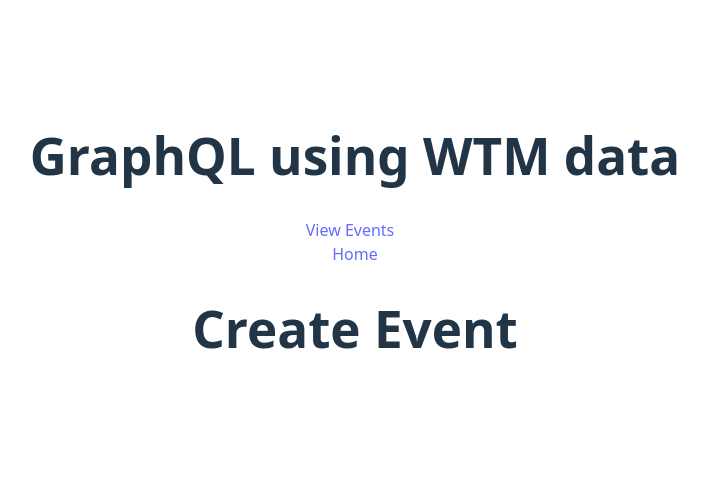
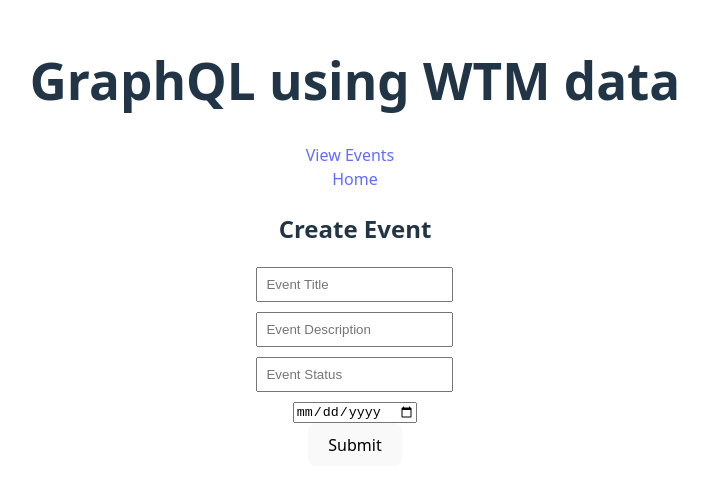
Before and after one commit to cvasquez32/graphql-wp-wtm, a React (Vite) app: page /create-event in a window 1280 px wide. Shown: the part 158-648 px from the top of the page, without its empty margins (285-993 px from the left). Built offline with nearby package versions, Linux system fonts and the light colour scheme; no server answers.

Commit message:
init work for allow mutation to create event on graphql server

```diff
--- a/src/App.jsx
+++ b/src/App.jsx
@@ -1,33 +1,7 @@
-import { gql } from "@apollo/client";
 import DisplayEvents from "./Components/DisplayEvents";
 import CreateEvent from "./Components/CreateEvents";
 import "./App.css";
 import { Routes, Route, Link, useLocation } from "react-router";
-
-const GET_EVENTS = gql`
-  query WTMEvents {
-    events {
-      nodes {
-        slug
-        title
-        id
-        databaseId
-        author {
-          node {
-            name
-          }
-        }
-        content
-        featuredImage {
-          node {
-            file
-            sourceUrl
-          }
-        }
-      }
-    }
-  }
-`;
 
 function App() {
   const location = useLocation();
@@ -48,7 +22,7 @@
       <Routes>
         <Route
           path="/events"
-          element={<DisplayEvents GET_EVENTS={GET_EVENTS} />}
+          element={<DisplayEvents/>}
         />
         <Route
           path="/create-event"
--- a/src/Components/CreateEvents.jsx
+++ b/src/Components/CreateEvents.jsx
@@ -1,13 +1,111 @@
-import React from "react";
+import React, { useState } from "react";
+import { useMutation, gql } from "@apollo/client";
 import { Link } from "react-router";
 
+const CREATE_EVENT = gql`
+  mutation CreateEvent($input: CreateEventInput!) {
+    createEvent(input: $input) {
+      event {
+        id
+        title
+        slug
+        uri
+      }
+      clientMutationId
+    }
+  }
+`;
+
 const CreateEvent = () => {
+  const [formState, setFormState] = useState({
+    title: "",
+    content: "",
+    status: "",
+    date: "",
+    clientMutationId: "3"
+  });
+
+  const [createLink] = useMutation(CREATE_EVENT, {
+    variables: {
+      input: {
+        title: formState.title,
+        content: formState.content,
+        status: formState.status,
+        date: formState.date,
+        clientMutationId: "3"
+      }
+    },
+  });
+
   return (
     <div>
       <nav>
         <Link to="/">Home</Link>
       </nav>
-      <h1>Create Event</h1>
+      <h2>Create Event</h2>
+      <form
+        onSubmit={(e) => {
+          e.preventDefault();
+          createLink();
+        }}
+      >
+        <div
+          style={{
+            display: "flex",
+            flexDirection: "column",
+            alignItems: "center",
+            justifyContent: "center",
+          }}
+        >
+          <input
+            style={{ marginBottom: "10px", padding: "8px" }}
+            value={formState.title}
+            onChange={(e) =>
+              setFormState({
+                ...formState,
+                title: e.target.value,
+              })
+            }
+            type="text"
+            placeholder="Event Title"
+          />
+          <input
+            style={{ marginBottom: "10px", padding: "8px" }}
+            value={formState.content}
+            onChange={(e) =>
+              setFormState({
+                ...formState,
+                content: e.target.value,
+              })
+            }
+            type="text"
+            placeholder="Event Description"
+          />
+          <input
+            style={{ marginBottom: "10px", padding: "8px" }}
+            value={formState.status}
+            onChange={(e) =>
+              setFormState({
+                ...formState,
+                status: e.target.value,
+              })
+            }
+            type="text"
+            placeholder="Event Status"
+          />
+          <input
+            type="date"
+            value={formState.date}
+            onChange={(e) =>
+              setFormState({
+                ...formState,
+                date: e.target.value,
+              })
+            }
+          />
+        </div>
+        <button type="submit">Submit</button>
+      </form>
     </div>
   );
 };
--- a/src/Components/DisplayEvents.jsx
+++ b/src/Components/DisplayEvents.jsx
@@ -1,9 +1,35 @@
 import React from "react";
-import { useQuery } from "@apollo/client";
+import { useQuery, gql } from "@apollo/client";
 import stripHtml from "../utils/utils";
 import { Link } from "react-router";
 
-const DisplayEvents = ({ GET_EVENTS }) => {
+const GET_EVENTS = gql`
+  query WTMEvents {
+    events {
+      nodes {
+        slug
+        title
+        id
+        databaseId
+        author {
+          node {
+            name
+          }
+        }
+        content
+        featuredImage {
+          node {
+            file
+            sourceUrl
+          }
+        }
+      }
+    }
+  }
+`;
+
+
+const DisplayEvents = () => {
   const { loading, error, data } = useQuery(GET_EVENTS);
 
   if (loading) return <p>Loading...</p>;
@@ -11,7 +37,7 @@
 
   return (
     <div>
-      <nav>
+      <nav style={{marginBottom: "10px"}}>
         <Link to="/">Home</Link>
       </nav>
 
```
